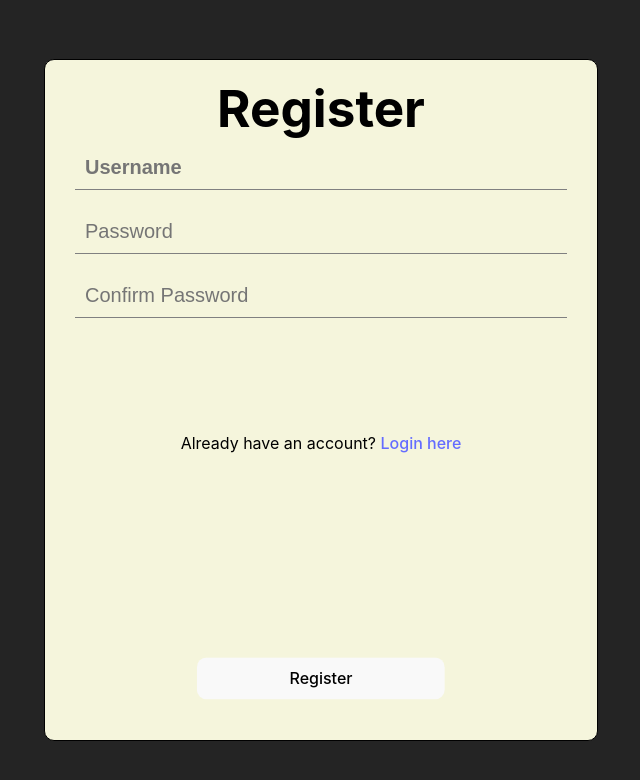
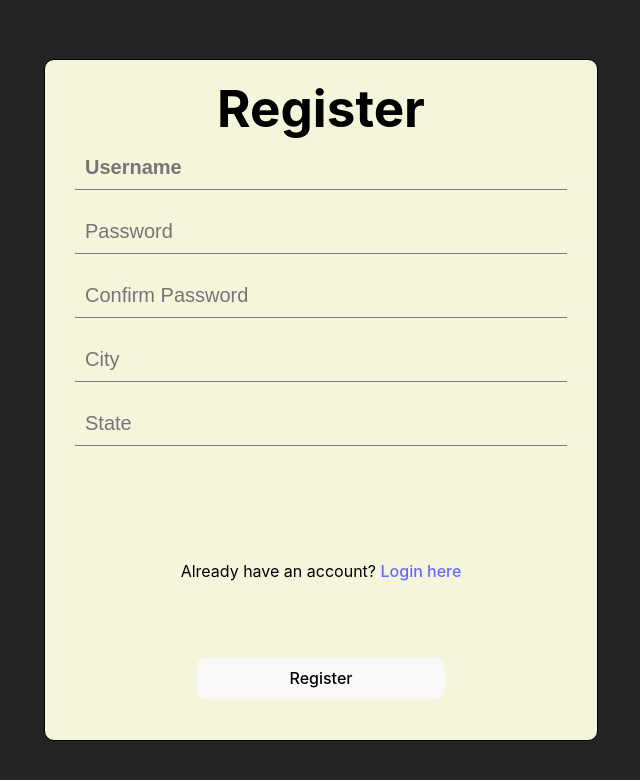
Before and after one commit to kysJune/EventPlanner, a React (Vite) app in the folder client/: page /register in a window 1280 px wide. Shown: the top 780 px of the page, without its empty margins (319-959 px from the left). Built offline with nearby package versions, Linux system fonts and the light colour scheme; no server answers.

Commit message:
add location field in register

```diff
--- a/client/src/components/register/Register.jsx
+++ b/client/src/components/register/Register.jsx
@@ -7,6 +7,8 @@ import "./Register.css";
 export const Register = ({}) => {
 	const [username, setName] = useState("");
 	const [password, setPassword] = useState("");
+	const [city, setCity] = useState("");
+	const [state, setState] = useState("");
 	const [confirmPassword, setConfirmPassword] = useState("");
 
 	const navigate = useNavigate();
@@ -32,7 +34,8 @@ export const Register = ({}) => {
 			}
 			const response = await customAxios.post(`/user/register`, {
 				username,
-				password
+				password,
+				location: (city.length > 3 && state.length == 2) ? `${city}, ${state}` : undefined
 			});
 			if (response.status !== 200) {
 				console.error("register failed");
@@ -72,6 +75,20 @@ export const Register = ({}) => {
 					onChange={handleConfirmPasswordChange}
 					value={confirmPassword}
 				/>
+				<input
+					placeholder="City"
+					type="text"
+					id="city"
+					onChange={e => setCity(e.target.value)}
+					value={city}
+				/>
+				<input
+					placeholder="State"
+					type="text"
+					id="state"
+					onChange={e => setState(e.target.value) }
+					value={state}
+				/>
 				<p>
 					Already have an account? <a href="/"> Login here</a>
 				</p>
```
Also changed, not shown: 1 other file (tests, documents, lock files or other folders).
